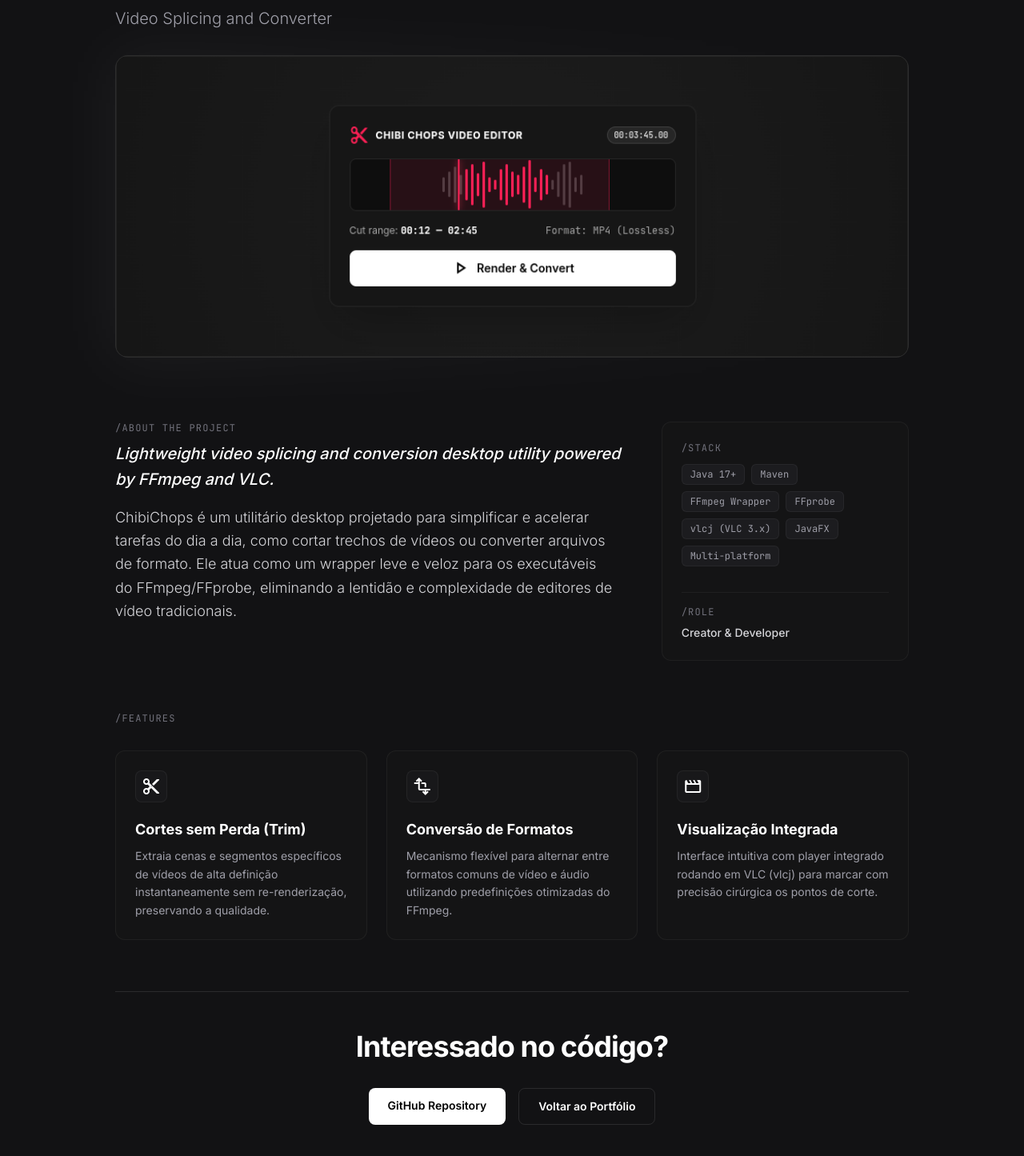
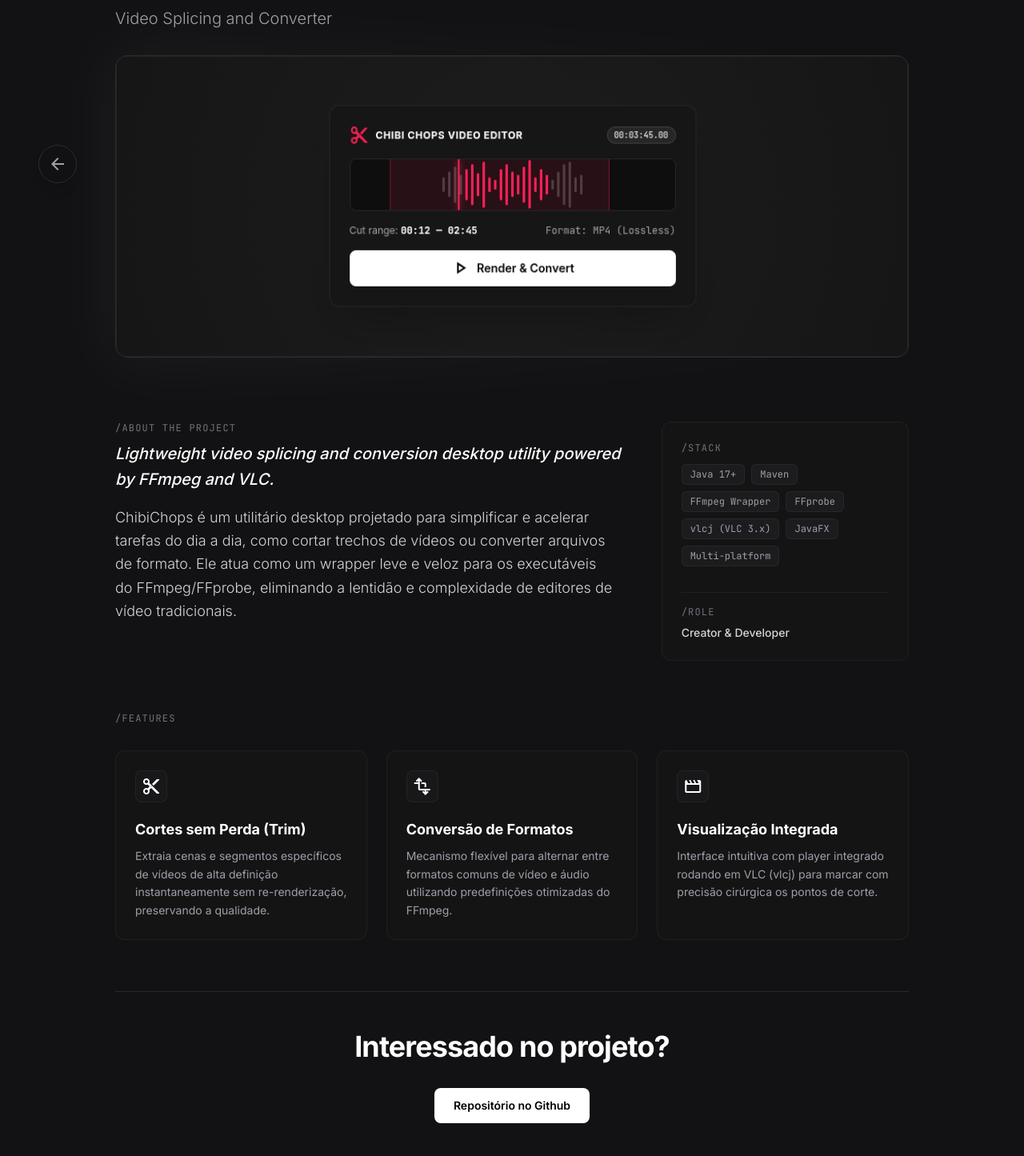
Before and after one commit to Sixtare/personal-website, a Next.js app: page /projects/chibi-chops in a window 1280 px wide. Shown: the part 195-1640 px from the top of the page at 80% size. Built offline with nearby package versions, Linux system fonts and the light colour scheme.

Commit message:
feat: implement dynamic center-left back button

```diff
--- a/src/app/projects/[slug]/page.tsx
+++ b/src/app/projects/[slug]/page.tsx
@@ -1,6 +1,6 @@
 "use client";
 
-import { use, useEffect } from "react";
+import { use, useEffect, useState } from "react";
 import { notFound } from "next/navigation";
 import Link from "next/link";
 import { projects } from "../../../data/projects";
@@ -17,6 +17,25 @@
   if (!project) {
     notFound();
   }
+
+  const [leftPosition, setLeftPosition] = useState<string>("1rem");
+
+  // Dynamically calculate the left position of the back button to center it in the left margin
+  useEffect(() => {
+    const handleResize = () => {
+      const width = window.innerWidth;
+      if (width >= 1200) {
+        const calculated = (width - 1152) / 4 + 16;
+        setLeftPosition(`${calculated}px`);
+      } else {
+        setLeftPosition("1rem");
+      }
+    };
+
+    handleResize();
+    window.addEventListener("resize", handleResize);
+    return () => window.removeEventListener("resize", handleResize);
+  }, []);
 
   // Set page title dynamically on the client side
   useEffect(() => {
@@ -41,21 +60,24 @@
 
   return (
     <div className="min-h-screen bg-[#121214] text-[#e5e2e1] font-sans selection:bg-white selection:text-black">
-      {/* Floating Back Button */}
-      <div className="fixed top-6 left-6 md:left-6 z-50">
+      {/* Center Left Back Button */}
+      <div
+        className="fixed top-1/2 -translate-y-1/2 z-50 transition-[left] duration-300"
+        style={{ left: leftPosition }}
+      >
         <AnimatedSection
           direction="left"
           delay={100}
         >
           <Link
             href="/"
-            className="flex items-center gap-2 px-4 h-10 rounded-full bg-black/60 border border-white/10 text-white backdrop-blur-md hover:bg-white/15 hover:border-white/20 transition-all duration-300 group shadow-lg"
+            className="group flex items-center justify-center w-12 h-12 rounded-full border border-card-border bg-dark-bg/80 backdrop-blur-md transition-all duration-300 hover:border-white/20 hover:bg-card-bg shadow-lg"
+            aria-label="Voltar para a página principal"
             title="Voltar para a página principal"
           >
-            <span className="material-symbols-outlined text-lg transition-transform duration-300 group-hover:-translate-x-0.5">
+            <span className="material-symbols-outlined text-text-dim group-hover:text-white transition-transform duration-300 group-hover:-translate-x-1 text-2xl">
               arrow_back
             </span>
-            <span className="text-sm font-medium tracking-wide">Voltar</span>
           </Link>
         </AnimatedSection>
       </div>
@@ -137,27 +159,41 @@
             ))}
           </div>
         </section>
-
         {/* Call to Action */}
         <AnimatedSection as="section" direction="bottom" delay={600} className="text-center py-12 border-t border-white/10">
           <h2 className="text-3xl md:text-4xl text-white mb-8 font-bold tracking-tight">
-            Interessado no código?
+            Interessado no projeto?
           </h2>
           <div className="flex flex-col sm:flex-row justify-center gap-4">
+            {project.demoUrl ? (
+              <>
+                <a
+                  className="px-6 py-3 bg-white text-black font-semibold rounded-lg hover:bg-zinc-200 transition-colors text-sm"
+                  href={project.demoUrl}
+                  target="_blank"
+                  rel="noopener noreferrer"
+                >
+                  Visitar Site
+                </a>
+                <a
+                  className="px-6 py-3 bg-transparent border border-white/10 text-white font-semibold rounded-lg hover:bg-white/5 transition-colors text-sm"
+                  href={project.githubUrl}
+                  target="_blank"
+                  rel="noopener noreferrer"
+                >
+                  Repositório no Github
+                </a>
+              </>
+            ) : (
               <a
                 className="px-6 py-3 bg-white text-black font-semibold rounded-lg hover:bg-zinc-200 transition-colors text-sm"
                 href={project.githubUrl}
                 target="_blank"
                 rel="noopener noreferrer"
               >
-              GitHub Repository
+                Repositório no Github
               </a>
-            <Link
-              className="px-6 py-3 bg-transparent border border-white/10 text-white font-semibold rounded-lg hover:bg-white/5 transition-colors text-sm"
-              href="/"
-            >
-              Voltar ao Portfólio
-            </Link>
+            )}
           </div>
         </AnimatedSection>
       </main>
--- a/src/data/projects.ts
+++ b/src/data/projects.ts
@@ -29,6 +29,7 @@
     role: "Full Stack Developer",
     stack: ["Java 25", "Spring Boot 4.0.6", "PostgreSQL", "Next.js 16.2.6", "TypeScript 5", "Tailwind CSS 4", "Docker", "Steam Web API", "SteamSpy API", "Kaggle Dataset"],
     githubUrl: "https://github.com/Sixtare/steam-stats",
+    demoUrl: "https://steamstats.sestare.dev/",
     heroType: "steam-stats",
     imageUrl: "/steamstats.png",
     features: [
```
Also changed, not shown: src/app/globals.css (line endings or trailing spaces). Lines whose indentation alone changed are shown as unchanged.
